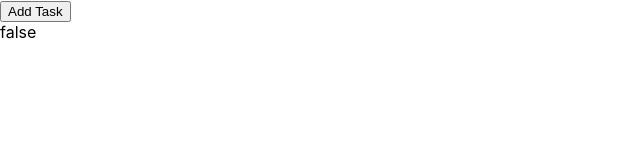
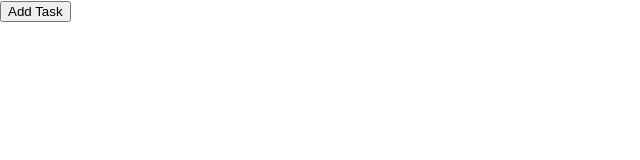
Before and after one commit to benchurch716/react-todo, a React (Create React App) app: page / in a window 1280 px wide. Shown: the top 160 px of the page, without its empty margins (0-640 px from the left). Built offline with nearby package versions, Linux system fonts and the light colour scheme.

Commit message:
clicking AddButton now toggles state of showInput

```diff
--- a/src/App.js
+++ b/src/App.js
@@ -9,7 +9,7 @@ function App() {
     return (
         <div id="content">
             <AddButton />
-            <div>{`${showInput}`}</div>
+            {showInput ? <div>{`${showInput}`}</div> : ""}
         </div>
     );
 }
--- /dev/null
+++ b/src/actions/index.js
@@ -0,0 +1,3 @@
+export const showInput = () => {
+    return { type: "SHOW_INPUT" };
+};
--- a/src/components/AddButton.js
+++ b/src/components/AddButton.js
@@ -1,15 +1,11 @@
-import React, { Component } from "react";
+import React from "react";
+import { showInput } from "../actions";
+import { useDispatch } from "react-redux";
 
-class AddButton extends Component {
-    constructor(props) {
-        super(props);
-    }
+function AddButton() {
+    const dispatch = useDispatch();
 
-    addNewTaskInput() {}
-
-    render() {
-        return <button onClick={this.addNewTaskInput}>Add Task</button>;
-    }
+    return <button onClick={() => dispatch(showInput())}>Add Task</button>;
 }
 
 export default AddButton;
```
